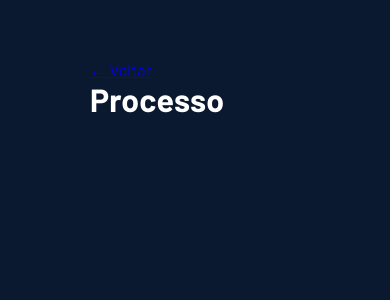
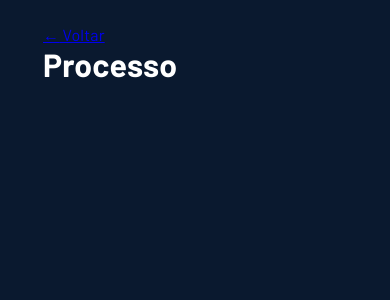
Before and after one commit to daniilomello/daniilodev-v1, a React (Create React App) app: page /process in a window 390 px wide. Shown: the top 300 px of the page. Built offline with nearby package versions, Linux system fonts and the light colour scheme.

Commit message:
Changing padding from the body

```diff
--- a/src/App.css
+++ b/src/App.css
@@ -4,6 +4,7 @@
 * {
   margin: 0;
   padding: 0;
+  user-select: none;
 }
 
 *,
@@ -21,6 +22,11 @@ body {
   box-sizing: border-box;
 }
 
+@media (max-width: 62.5rem) {
+  body {
+    padding: 25px 25px 25px 43px;
+  }
+}
 p {
   line-height: 1.7;
 }
```
